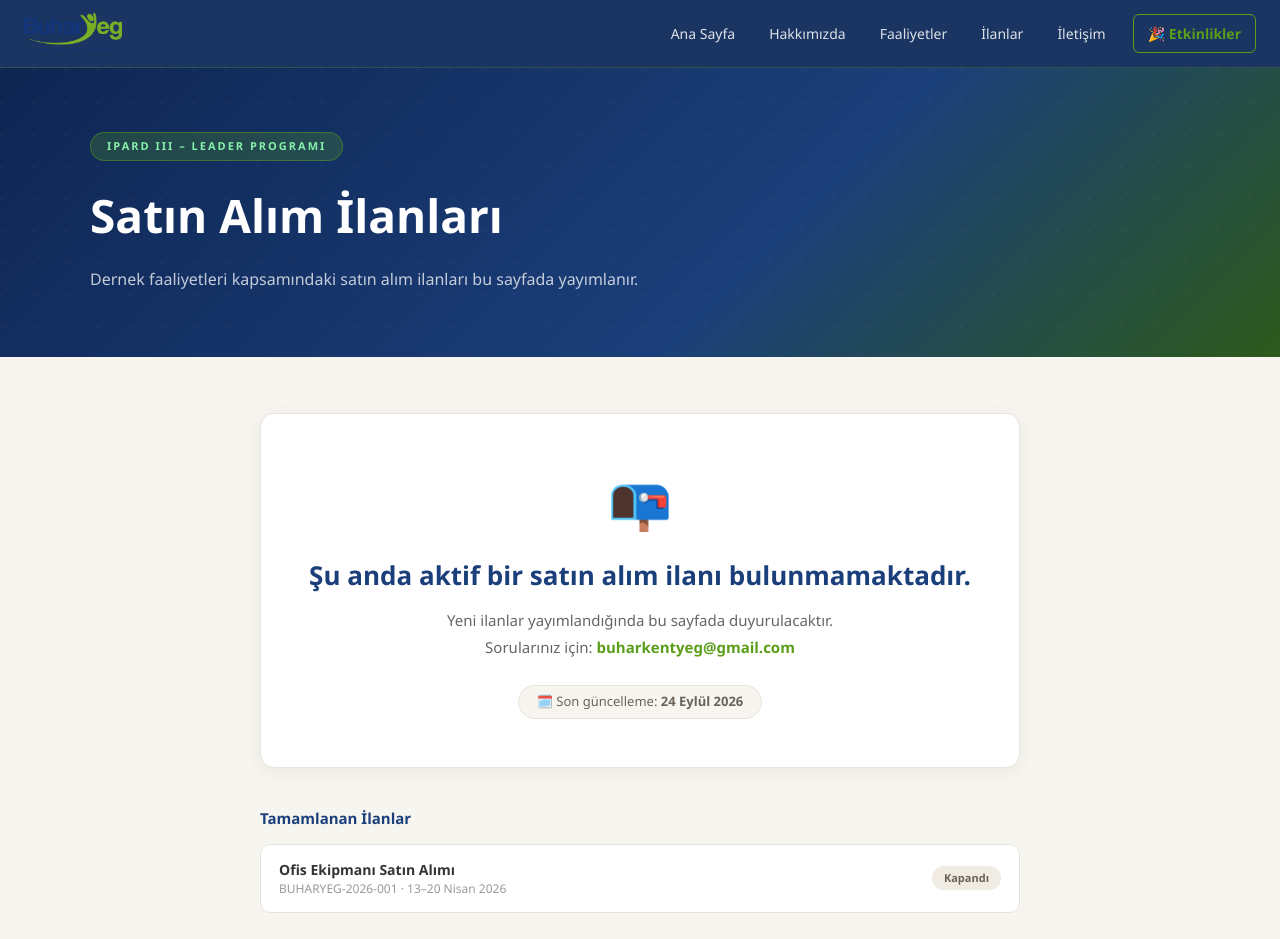
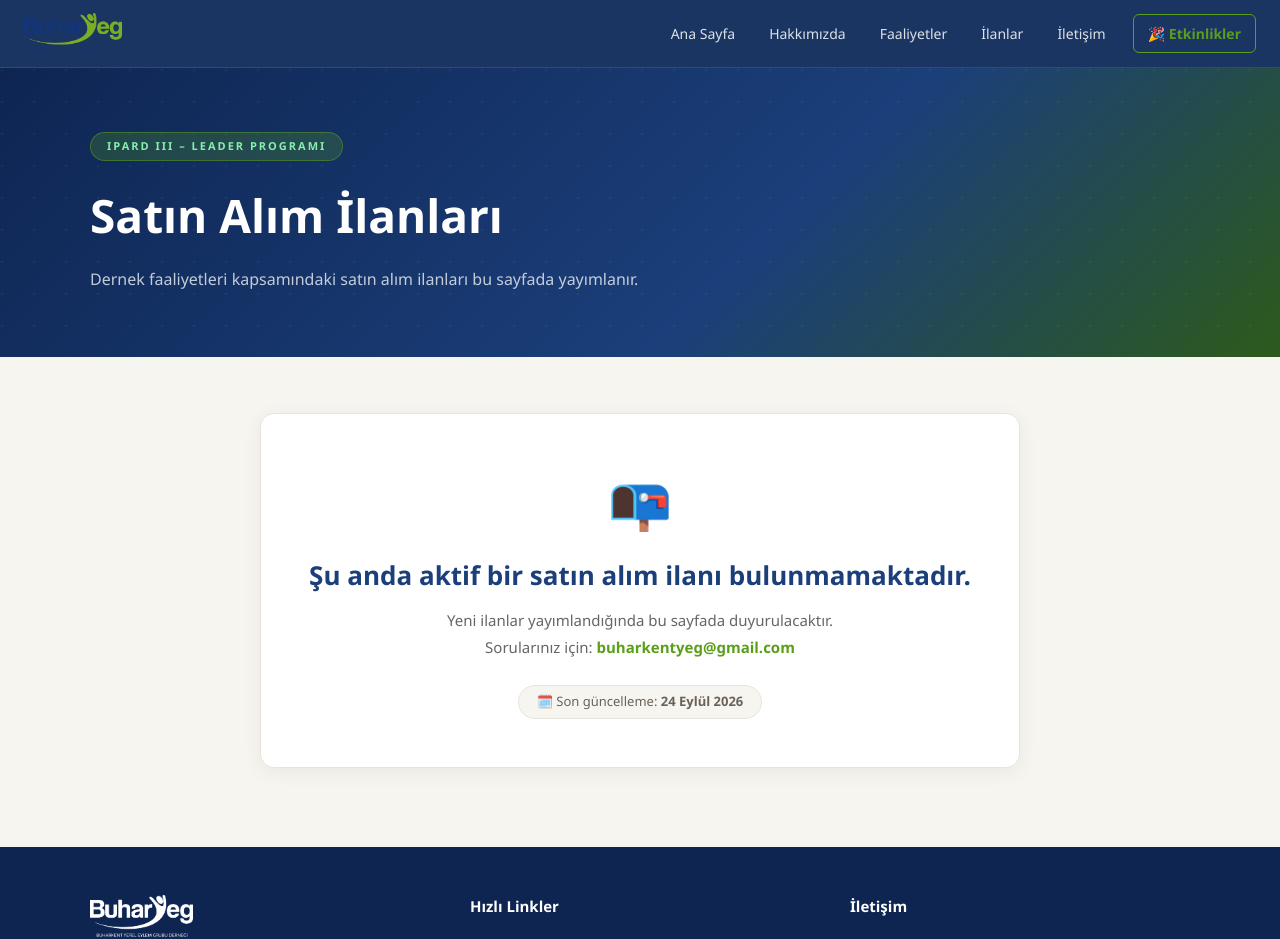
Before and after one commit to heymenvural/buharkentYEG, a Next.js app: page /ilanlar in a window 1280 px wide. Shown: the top 939 px of the page. Built offline with nearby package versions, Linux system fonts and the light colour scheme.

Commit message:
İlanlar kaldırıldı, etkinlikler bölümü eklendi

```diff
--- a/app/ilanlar/page.tsx
+++ b/app/ilanlar/page.tsx
@@ -9,9 +9,6 @@ export const metadata: Metadata = {
 const SON_GUNCELLEME = "24 Eylül 2026";
 const MAIL = "buharkentyeg@gmail.com";
 
-const gecmisIlanlar = [
-  { no:"BUHARYEG-2026-001", baslik:"Ofis Ekipmanı Satın Alımı", tarih:"13–20 Nisan 2026" },
-];
 
 export default function IlanlarPage() {
   return (
@@ -46,20 +43,7 @@ export default function IlanlarPage() {
           </div>
         </div>
 
-        {gecmisIlanlar.length > 0 && (
-          <div style={{ marginTop:40 }}>
-            <div style={{ fontWeight:700, color:"#1B3F7A", fontSize:15, marginBottom:14 }}>Tamamlanan İlanlar</div>
-            {gecmisIlanlar.map(il => (
-              <div key={il.no} style={{ background:"white", border:"1px solid #e8e4db", borderRadius:10, padding:"14px 18px", display:"flex", justifyContent:"space-between", alignItems:"center", flexWrap:"wrap", gap:8, marginBottom:10 }}>
-                <div>
-                  <div style={{ fontWeight:600, fontSize:14, color:"#333" }}>{il.baslik}</div>
-                  <div style={{ fontSize:12, color:"#999" }}>{il.no} · {il.tarih}</div>
-                </div>
-                <span style={{ background:"#f0ece4", color:"#6b6358", borderRadius:20, padding:"4px 12px", fontSize:11, fontWeight:700 }}>Kapandı</span>
-              </div>
-            ))}
-          </div>
-        )}
+
       </div>
     </main>
   );
```
